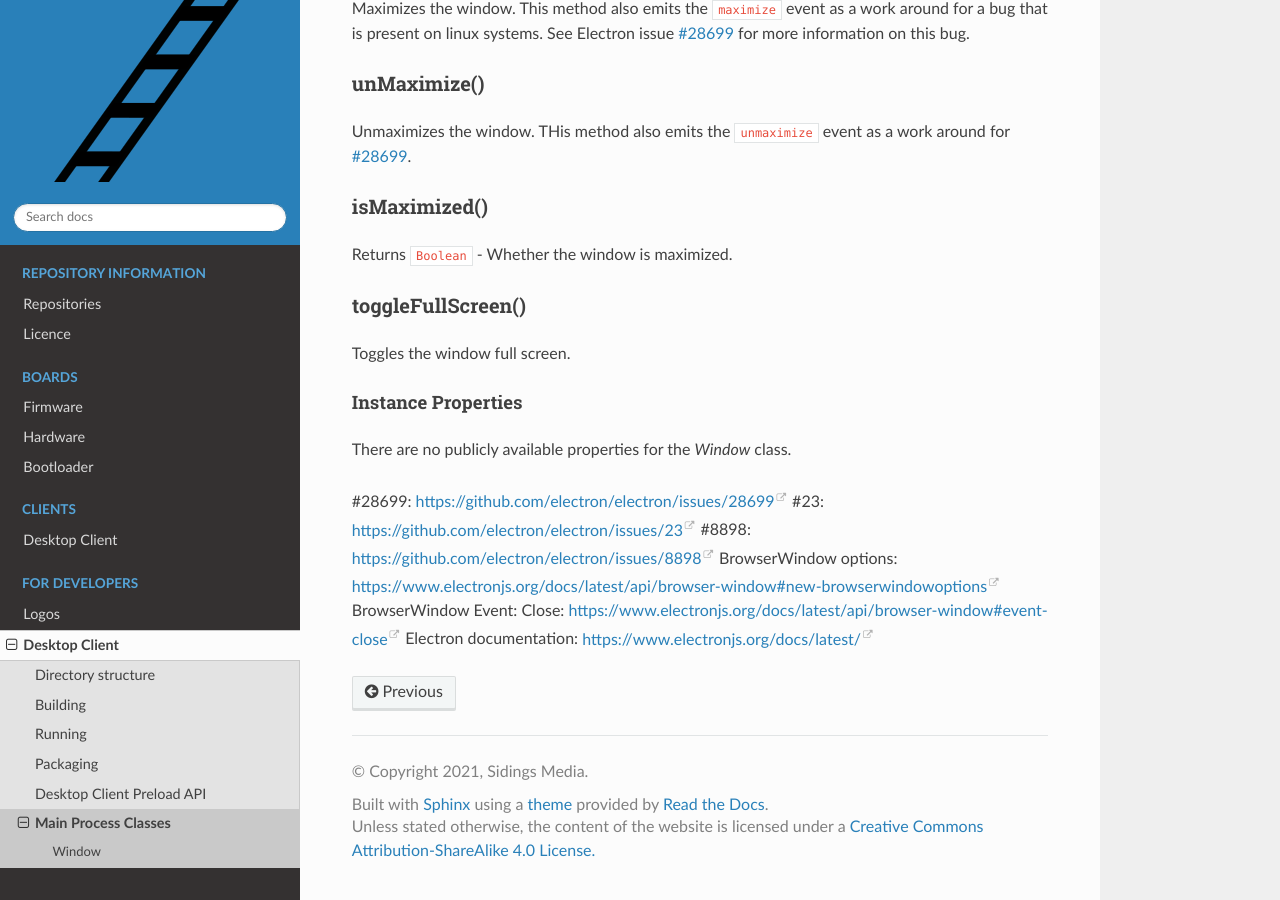
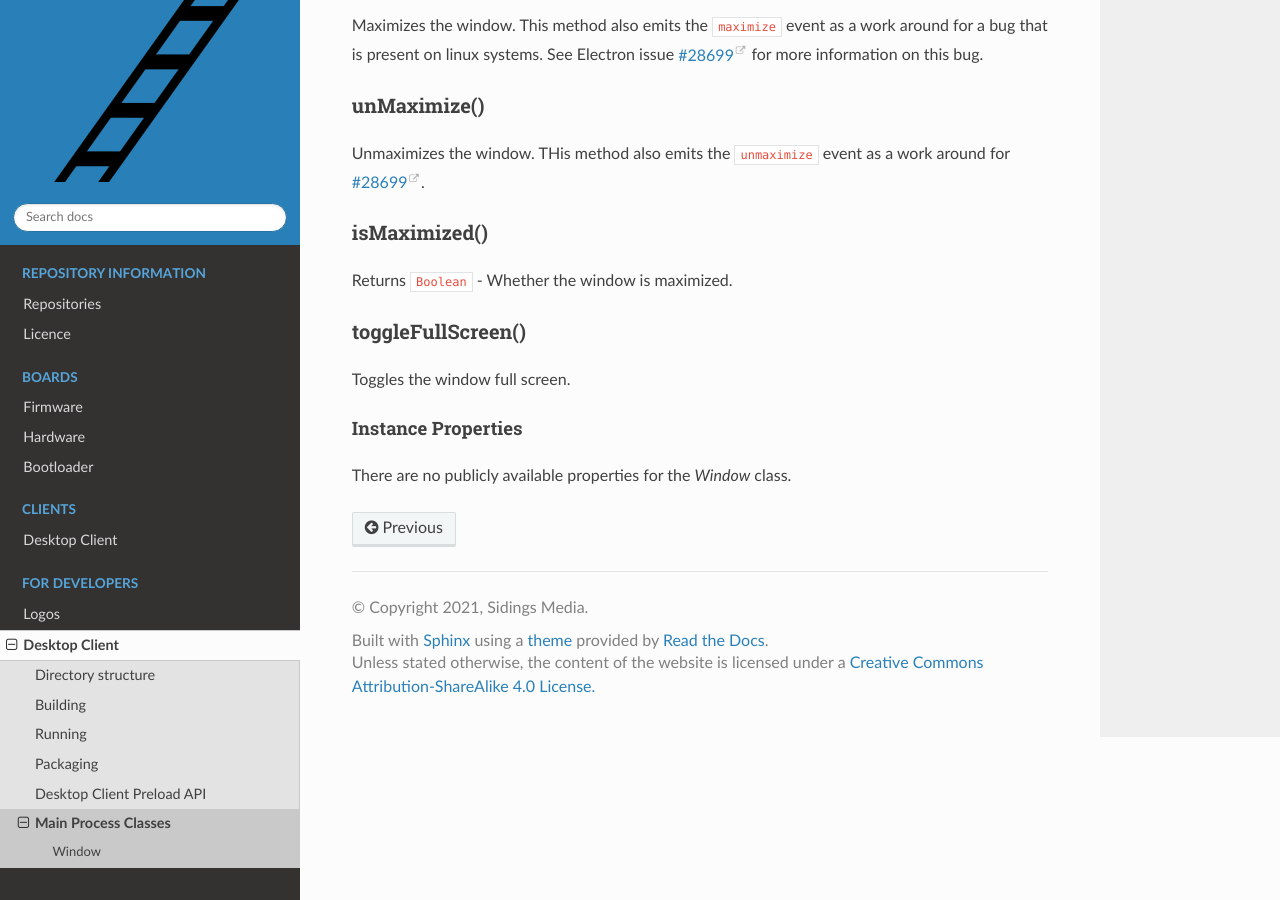
Before and after one commit to SidingsMedia/Sidings-Media-Railway-Controller, a Sphinx documentation site: the page built from docs/developers/desktop-client/main-process-classes.rst, in a window 1280 px wide and 900 px high, scrolled down 1555 px. Built offline with Sphinx 7.4.7 and the Read the Docs theme 2.0.0, drawn with Linux system fonts in a browser that asks for light colours.

Commit message:
Fixed hyperlinks
Signed-off-by: Matthew Nickson <mnickson@sidingsmedia.com>

```diff
--- a/docs/developers/desktop-client/main-process-classes.rst
+++ b/docs/developers/desktop-client/main-process-classes.rst
@@ -101,9 +101,9 @@
 
 There are no publicly available properties for the `Window` class.
 
-_`#28699`: https://github.com/electron/electron/issues/28699
-_`#23`: https://github.com/electron/electron/issues/23
-_`#8898`: https://github.com/electron/electron/issues/8898
-_`BrowserWindow options`: https://www.electronjs.org/docs/latest/api/browser-window#new-browserwindowoptions
-_`BrowserWindow Event: Close`: https://www.electronjs.org/docs/latest/api/browser-window#event-close
-_`Electron documentation`: https://www.electronjs.org/docs/latest/
+.. _`#28699`: https://github.com/electron/electron/issues/28699
+.. _`#23`: https://github.com/electron/electron/issues/23
+.. _`#8898`: https://github.com/electron/electron/issues/8898
+.. _`BrowserWindow options`: https://www.electronjs.org/docs/latest/api/browser-window#new-browserwindowoptions
+.. _`BrowserWindow Event: Close`: https://www.electronjs.org/docs/latest/api/browser-window#event-close
+.. _`Electron documentation`: https://www.electronjs.org/docs/latest/
```
